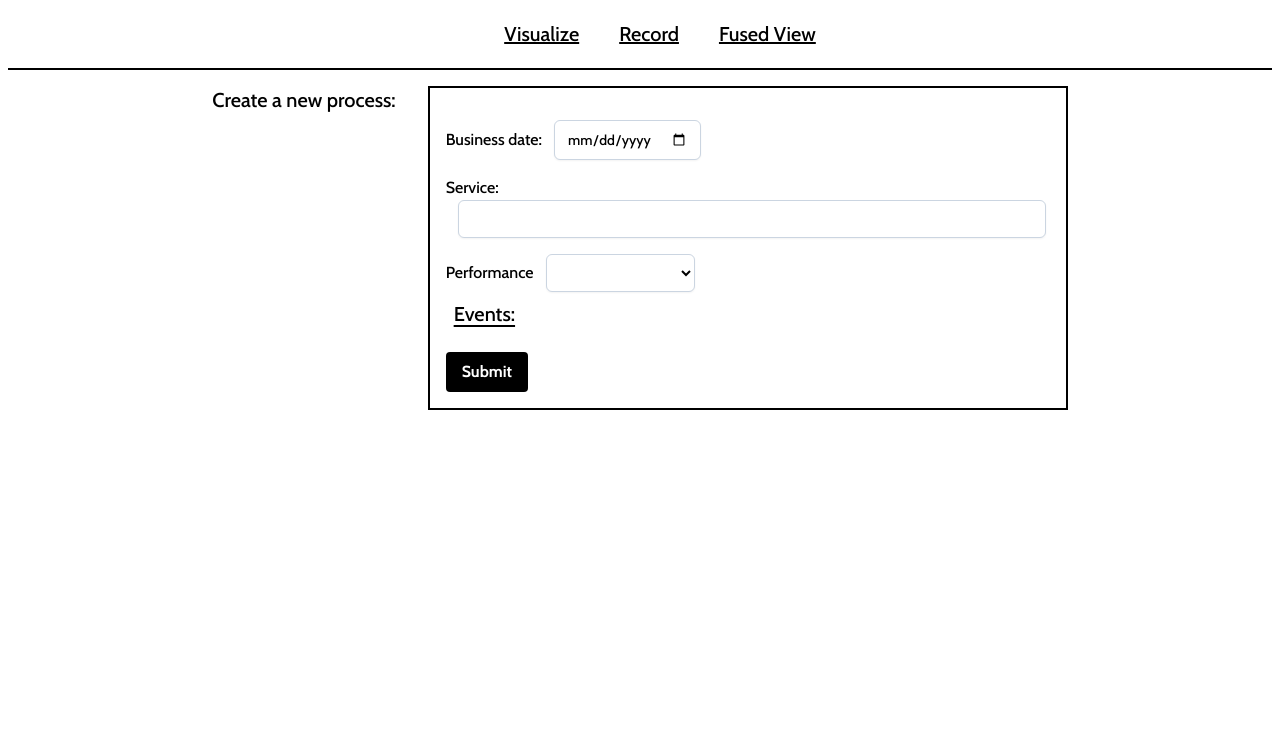
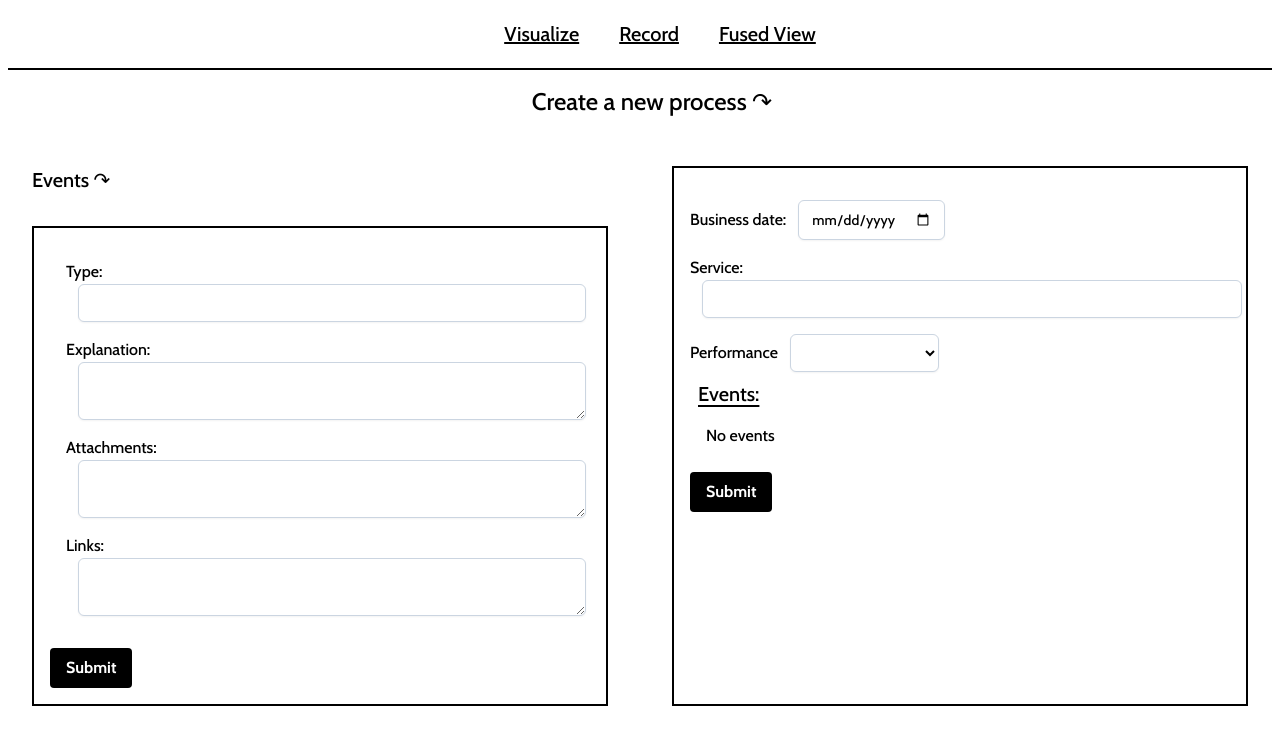
Before and after one commit to Nathan-Furnal/full-stack-process-management-example, a Vue app in the folder frontend/: page /processes/record in a window 1280 px wide. Shown: the top 744 px of the page. Built offline with nearby package versions, Linux system fonts and the light colour scheme.

Commit message:
add full form to add events to a process and register it properly

```diff
--- a/frontend/src/components/ProcessForm.vue
+++ b/frontend/src/components/ProcessForm.vue
@@ -1,18 +1,43 @@
 <script setup lang="ts">
-import type { PostProcess } from '@/types/api'
+import { type PostEventFormContent, type PostEvent, type PostProcess } from '@/types/api'
 import { ref } from 'vue'
 import EventCard from './EventCard.vue'
 
 const commonCls =
   'bg-white border border-slate-300 rounded-md ml-3 py-2 pl-3 pr-3 shadow-sm focus:outline-none focus:border-gray-500 focus:ring-gray-500 focus:ring-1 sm:text-sm'
 
-const process = ref<PostProcess>({
+const getInitialProcessState = () => ({
   business_date: undefined,
   working_date: undefined,
   service: undefined,
   performance: undefined,
   events: []
 })
+
+const process = ref<PostProcess>(getInitialProcessState())
+
+const getInitialEventState = () => ({
+  type: undefined,
+  explanation: undefined,
+  attachments: [],
+  links: [],
+  process_id: undefined
+})
+
+const getInitialFormEventState = () => ({
+  type: '',
+  explanation: '',
+  attachments: '',
+  links: '',
+  process_id: undefined
+})
+
+const removeEvent = (index: number) => {
+  process.value.events.splice(index, 1)
+}
+
+const event = ref<PostEvent>(getInitialEventState())
+const formEvent = ref<PostEventFormContent>(getInitialFormEventState())
 
 const perfChoices = ['GREEN', 'ORANGE', 'RED', 'GRAY']
 
@@ -28,20 +53,105 @@ const postProcess = async () => {
 
     const result = await response.json()
     console.log('Success:', result)
+    alert('New process was successfully encoded!')
+    process.value = getInitialProcessState()
   } catch (error) {
+    alert('Something went wrong!')
     console.error('Error:', error)
   }
 }
 
-function handleSumbit() {
+function handleEventSubmit() {
+  event.value.type = formEvent.value.type
+  event.value.explanation = formEvent.value.explanation
+  event.value.process_id = undefined
+  event.value.links = formEvent.value.links
+    .split(/\s+/)
+    .map((s) => ({ url: s, event_id: undefined }))
+  event.value.attachments = formEvent.value.attachments
+    .split(/\s+/)
+    .map((s) => ({ filename: s, event_id: undefined }))
+  process.value.events.push(event.value)
+  event.value = getInitialEventState()
+  formEvent.value = getInitialFormEventState()
+}
+
+function handleProcessSubmit() {
   process.value.working_date = process.value.business_date
   postProcess()
 }
 </script>
 
 <template>
-  <div class="pr-4">
-    <form @submit.prevent="handleSumbit">
+  <div class="grid md:grid-cols-2 gap-8 row-auto w-full m-4 container">
+    <div class="flex flex-col">
+      <div>
+        <h2 class="m-4 text-xl">Events &#8631;</h2>
+      </div>
+      <div class="m-4 border-2 border-black p-4">
+        <form @submit.prevent="handleEventSubmit">
+          <div class="m-4">
+            <label for="type">Type:</label>
+            <input
+              v-model="formEvent.type"
+              type="text"
+              name="type"
+              id="type"
+              :class="[commonCls, 'placeholder:italic placeholder:text-slate-400 block w-full']"
+              required
+              minlength="3"
+            />
+          </div>
+
+          <div class="m-4">
+            <label for="explanation">Explanation:</label>
+            <textarea
+              v-model="formEvent.explanation"
+              name="explanation"
+              id="explanation"
+              rows="2"
+              :class="[commonCls, 'placeholder:italic placeholder:text-slate-400 block w-full']"
+            >
+            </textarea>
+          </div>
+
+          <div class="m-4">
+            <label for="explanation">Attachments:</label>
+            <textarea
+              v-model="formEvent.attachments"
+              name="explanation"
+              id="explanation"
+              rows="2"
+              :class="[commonCls, 'placeholder:italic placeholder:text-slate-400 block w-full']"
+            >
+            </textarea>
+          </div>
+
+          <div class="m-4">
+            <label for="explanation">Links:</label>
+            <textarea
+              v-model="formEvent.links"
+              name="explanation"
+              id="explanation"
+              rows="2"
+              :class="[commonCls, 'placeholder:italic placeholder:text-slate-400 block w-full']"
+            >
+            </textarea>
+          </div>
+
+          <div>
+            <button
+              class="bg-black hover:bg-gray-500 text-white font-bold mt-4 py-2 px-4 rounded focus:outline-none focus:shadow-outline"
+              type="submit"
+            >
+              Submit
+            </button>
+          </div>
+        </form>
+      </div>
+    </div>
+    <div class="m-4 border-2 border-black p-4">
+      <form @submit.prevent="handleProcessSubmit">
         <div class="mt-4">
           <label for="business_date">Business date:</label>
           <input
@@ -53,6 +163,7 @@ function handleSumbit() {
             required
           />
         </div>
+
         <div class="mt-4">
           <label for="service">Service:</label>
           <input
@@ -65,6 +176,7 @@ function handleSumbit() {
             minlength="3"
           />
         </div>
+
         <div class="mt-4">
           <label for="performance">Performance</label>
           <select
@@ -80,12 +192,20 @@ function handleSumbit() {
             </option>
           </select>
         </div>
+
         <div class="m-2">
-        <h3 class="text-xl underline underline-offset-4">Events:</h3>
-        <div v-for="(event, index) in process.events" :key="index" class="">
+          <span class="text-xl underline underline-offset-4">Events:</span>
+          <div v-if="process.events.length > 0">
+            <div v-for="(event, index) in process.events" :key="index" class="flex justify-between">
               <EventCard :event="event" />
+              <button type="button" @click="removeEvent(index)">&#10060;</button>
             </div>
           </div>
+          <div v-else>
+            <p class="m-2 mt-4">No events</p>
+          </div>
+        </div>
+
         <div>
           <button
             class="bg-black hover:bg-gray-500 text-white font-bold mt-4 py-2 px-4 rounded focus:outline-none focus:shadow-outline"
@@ -96,4 +216,5 @@ function handleSumbit() {
         </div>
       </form>
     </div>
+  </div>
 </template>
--- a/frontend/src/types/api.ts
+++ b/frontend/src/types/api.ts
@@ -1,6 +1,11 @@
 export type Link = {
   id: number
   url: string
+  event_id: number | undefined
+}
+
+export type PostLink = {
+  url: string | undefined
   event_id: number | undefined
 }
 
@@ -10,21 +15,33 @@ export type Attachment = {
   event_id: number | undefined
 }
 
+export type PostAttachment = {
+  filename: string | undefined
+  event_id: number | undefined
+}
+
 export type Event = {
   id: number
   type: string
   explanation: string
-  attachments: Attachment[]
-  links: Link[]
+  attachments: PostAttachment[]
+  links: PostLink[]
   process_id: number | undefined
 }
 
 export type PostEvent = {
-  id: undefined
-  type: string
-  explanation: string
-  attachments: Attachment[]
-  links: Link[]
+  type: string | undefined
+  explanation: string | undefined
+  attachments: PostAttachment[]
+  links: PostLink[]
+  process_id: number | undefined
+}
+
+export type PostEventFormContent = {
+  type: string | undefined
+  explanation: string | undefined
+  attachments: string
+  links: string
   process_id: number | undefined
 }
 
--- a/frontend/src/views/RecordView.vue
+++ b/frontend/src/views/RecordView.vue
@@ -3,9 +3,7 @@ import ProcessForm from '@/components/ProcessForm.vue'
 </script>
 <template>
   <div class="container flex flex-wrap justify-center">
-    <h3 class="text-xl block m-4">Create a new process:</h3>
-    <div class="w-1/2 m-4 p-4 border-2 border-black">
-      <ProcessForm />
-    </div>
+    <h3 class="text-2xl block w-full m-4 ml-10 text-center">Create a new process &#8631;</h3>
+    <ProcessForm />
   </div>
 </template>
```
Lines whose indentation alone changed are shown as unchanged.
